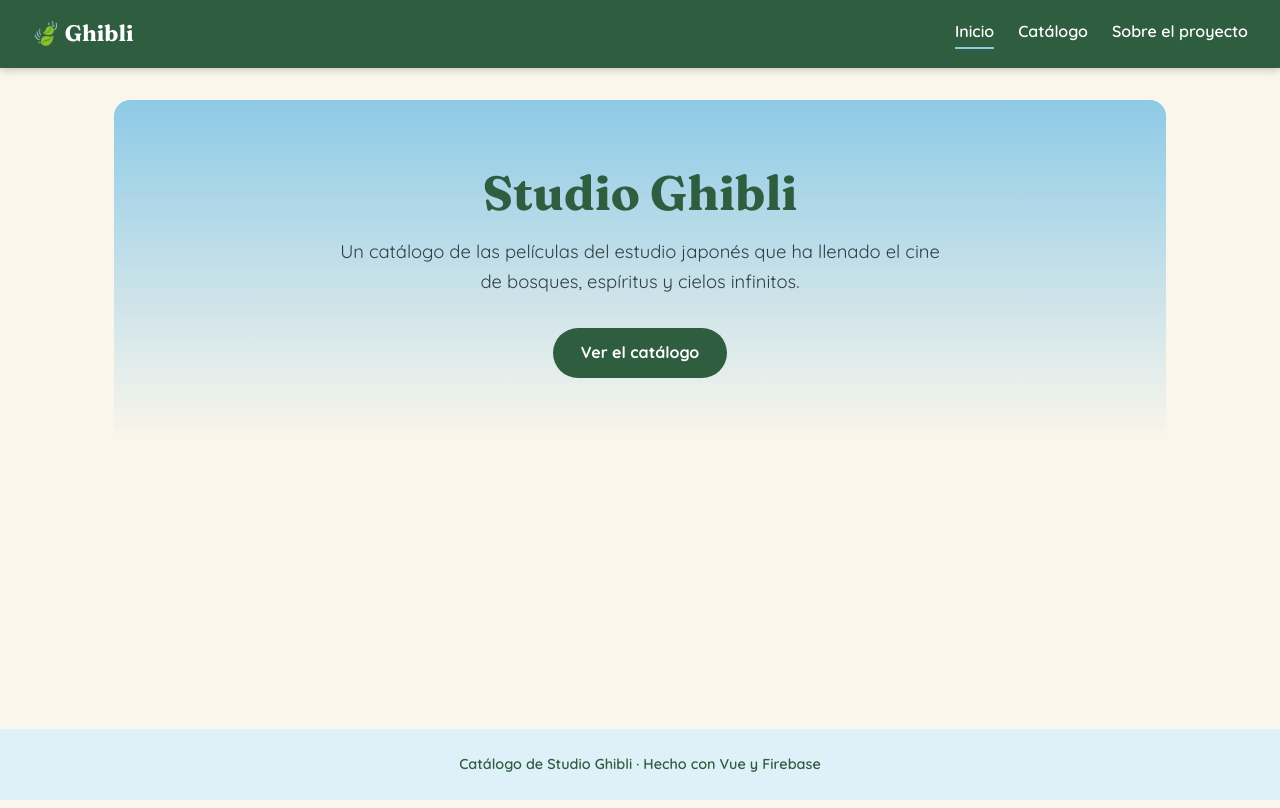
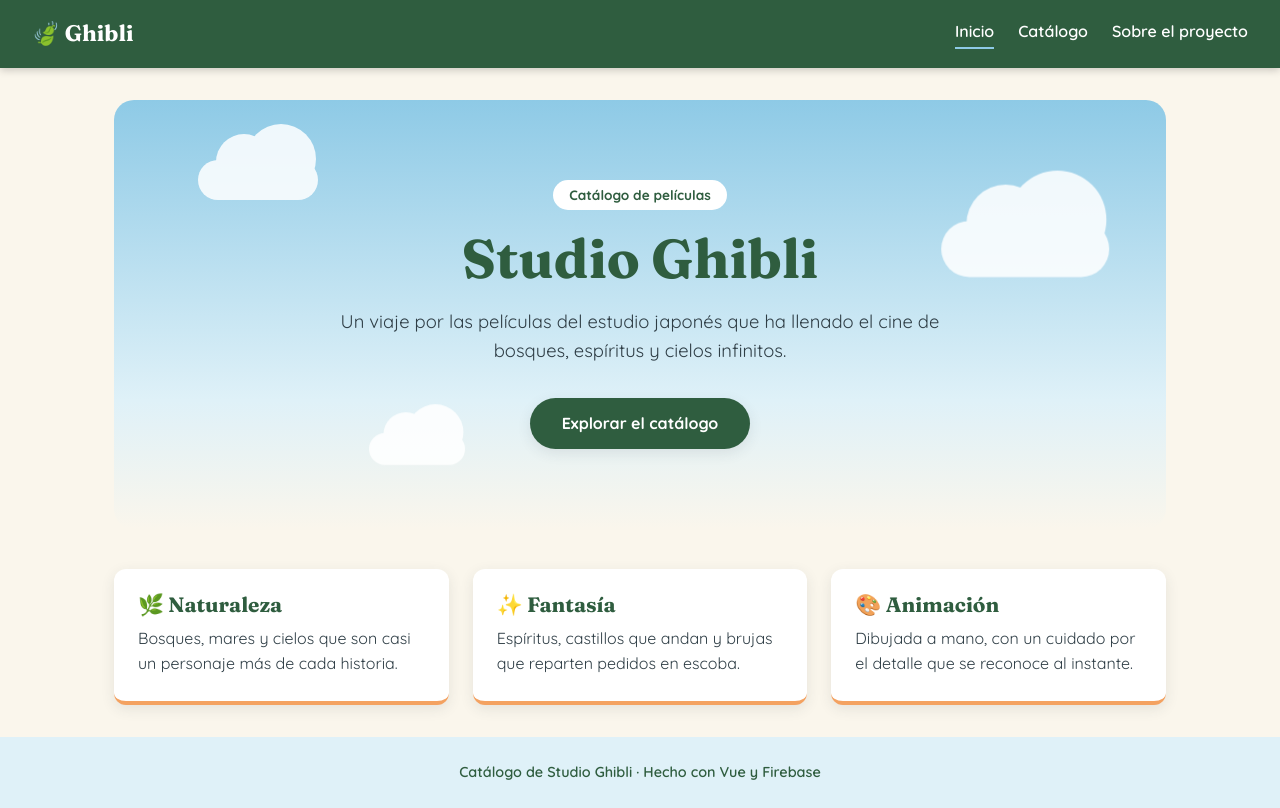
Before and after one commit to nico14c/catalogo-ghibli, a Vue app: page / in a window 1280 px wide. Built offline with nearby package versions, Linux system fonts and the light colour scheme.

Commit message:
Rediseñar portada, tarjetas y catálogo

```diff
--- a/src/components/MovieCard.vue
+++ b/src/components/MovieCard.vue
@@ -9,8 +9,9 @@
 
 <template>
   <article class="card">
+    <span class="anio">{{ pelicula.anio }}</span>
     <h2>{{ pelicula.titulo }}</h2>
-    <p class="meta">{{ pelicula.director }} · {{ pelicula.anio }}</p>
+    <p class="director">Dirigida por {{ pelicula.director }}</p>
     <p>{{ pelicula.descripcion }}</p>
   </article>
 </template>
@@ -18,10 +19,10 @@
 <style scoped>
 .card {
   background: white;
-  border-radius: 12px;
-  padding: 1.25rem;
-  border-top: 5px solid var(--verde);
-  box-shadow: 0 2px 8px rgba(0, 0, 0, 0.08);
+  border-radius: 14px;
+  padding: 1.5rem;
+  border-left: 6px solid var(--verde);
+  box-shadow: var(--sombra);
   transition:
     transform 0.2s,
     box-shadow 0.2s;
@@ -29,16 +30,26 @@
 
 .card:hover {
   transform: translateY(-4px);
-  box-shadow: 0 6px 16px rgba(0, 0, 0, 0.15);
+  box-shadow: 0 8px 20px rgba(47, 62, 70, 0.18);
+}
+
+.anio {
+  display: inline-block;
+  padding: 0.15rem 0.8rem;
+  margin-bottom: 0.6rem;
+  background: var(--cielo-claro);
+  color: var(--verde-oscuro);
+  font-weight: 700;
+  font-size: 0.85rem;
+  border-radius: 999px;
 }
 
 h2 {
   margin: 0 0 0.25rem;
-  font-size: 1.25rem;
-  color: var(--verde-oscuro);
+  font-size: 1.3rem;
 }
 
-.meta {
+.director {
   margin: 0 0 0.75rem;
   color: #6b7a80;
   font-size: 0.9rem;
--- a/src/views/CatalogView.vue
+++ b/src/views/CatalogView.vue
@@ -24,10 +24,36 @@
 <template>
   <main>
     <h1>Catálogo</h1>
+    <p class="intro">Las películas de Studio Ghibli, leídas en directo desde Firestore.</p>
 
-    <p v-if="cargando">Cargando películas...</p>
-    <p v-else-if="error">No se han podido cargar las películas. Inténtalo de nuevo más tarde.</p>
-    <p v-else-if="peliculas.length === 0">Todavía no hay películas en el catálogo.</p>
+    <p v-if="cargando" class="aviso">Cargando películas...</p>
+    <p v-else-if="error" class="aviso aviso-error">
+      No se han podido cargar las películas. Inténtalo de nuevo más tarde.
+    </p>
+    <p v-else-if="peliculas.length === 0" class="aviso">
+      Todavía no hay películas en el catálogo.
+    </p>
     <MovieList v-else :peliculas="peliculas" />
   </main>
 </template>
+
+<style scoped>
+.intro {
+  margin: 0 0 2rem;
+  font-size: 1.1rem;
+}
+
+.aviso {
+  padding: 1.25rem;
+  text-align: center;
+  background: var(--cielo-claro);
+  color: var(--verde-oscuro);
+  font-weight: 600;
+  border-radius: 12px;
+}
+
+.aviso-error {
+  background: #fde8e0;
+  color: #9c3d1d;
+}
+</style>
--- a/src/views/HomeView.vue
+++ b/src/views/HomeView.vue
@@ -5,26 +5,66 @@
 <template>
   <main>
     <section class="hero">
-      <h1>Studio Ghibli</h1>
-      <p class="lead">
-        Un catálogo de las películas del estudio japonés que ha llenado el cine de bosques,
-        espíritus y cielos infinitos.
-      </p>
-      <RouterLink to="/catalogo" class="boton">Ver el catálogo</RouterLink>
+      <div class="nube nube1"></div>
+      <div class="nube nube2"></div>
+      <div class="nube nube3"></div>
+
+      <div class="hero-contenido">
+        <p class="etiqueta">Catálogo de películas</p>
+        <h1>Studio Ghibli</h1>
+        <p class="lead">
+          Un viaje por las películas del estudio japonés que ha llenado el cine de bosques,
+          espíritus y cielos infinitos.
+        </p>
+        <RouterLink to="/catalogo" class="boton">Explorar el catálogo</RouterLink>
+      </div>
+    </section>
+
+    <section class="destacados">
+      <article class="destacado">
+        <h2>🌿 Naturaleza</h2>
+        <p>Bosques, mares y cielos que son casi un personaje más de cada historia.</p>
+      </article>
+      <article class="destacado">
+        <h2>✨ Fantasía</h2>
+        <p>Espíritus, castillos que andan y brujas que reparten pedidos en escoba.</p>
+      </article>
+      <article class="destacado">
+        <h2>🎨 Animación</h2>
+        <p>Dibujada a mano, con un cuidado por el detalle que se reconoce al instante.</p>
+      </article>
     </section>
   </main>
 </template>
 
 <style scoped>
 .hero {
+  position: relative;
+  overflow: hidden;
   text-align: center;
-  padding: 4rem 1rem;
-  background: linear-gradient(180deg, var(--cielo) 0%, var(--crema) 100%);
-  border-radius: 16px;
+  padding: 5rem 1.5rem;
+  border-radius: 20px;
+  background: linear-gradient(180deg, var(--cielo) 0%, var(--cielo-claro) 70%, var(--crema) 100%);
+}
+
+.hero-contenido {
+  position: relative;
+  z-index: 1;
+}
+
+.etiqueta {
+  display: inline-block;
+  margin: 0 0 1rem;
+  padding: 0.25rem 1rem;
+  background: white;
+  color: var(--verde-oscuro);
+  font-weight: 700;
+  font-size: 0.85rem;
+  border-radius: 999px;
 }
 
 .hero h1 {
-  font-size: 3rem;
+  font-size: 3.4rem;
   margin: 0 0 1rem;
 }
 
@@ -40,12 +80,100 @@
   color: white;
   text-decoration: none;
   font-weight: 700;
-  padding: 0.75rem 1.75rem;
+  padding: 0.8rem 2rem;
   border-radius: 999px;
-  transition: background 0.2s;
+  box-shadow: var(--sombra);
+  transition:
+    background 0.2s,
+    transform 0.2s;
 }
 
 .boton:hover {
   background: var(--verde);
+  transform: translateY(-2px);
+}
+
+.nube {
+  position: absolute;
+  width: 120px;
+  height: 40px;
+  background: white;
+  border-radius: 999px;
+  opacity: 0.85;
+  animation: flotar 10s ease-in-out infinite alternate;
+}
+
+.nube::before,
+.nube::after {
+  content: '';
+  position: absolute;
+  background: white;
+  border-radius: 50%;
+}
+
+.nube::before {
+  width: 56px;
+  height: 56px;
+  top: -26px;
+  left: 18px;
+}
+
+.nube::after {
+  width: 70px;
+  height: 70px;
+  top: -36px;
+  left: 48px;
+}
+
+.nube1 {
+  top: 14%;
+  left: 8%;
+}
+
+.nube2 {
+  top: 30%;
+  right: 10%;
+  scale: 1.4;
+  animation-delay: -4s;
+}
+
+.nube3 {
+  bottom: 14%;
+  left: 22%;
+  scale: 0.8;
+  animation-delay: -7s;
+}
+
+@keyframes flotar {
+  from {
+    transform: translateX(-18px);
+  }
+  to {
+    transform: translateX(18px);
+  }
+}
+
+.destacados {
+  display: grid;
+  grid-template-columns: repeat(auto-fit, minmax(220px, 1fr));
+  gap: 1.5rem;
+  margin-top: 2.5rem;
+}
+
+.destacado {
+  background: white;
+  padding: 1.5rem;
+  border-radius: 12px;
+  box-shadow: var(--sombra);
+  border-bottom: 4px solid var(--atardecer);
+}
+
+.destacado h2 {
+  margin: 0 0 0.5rem;
+  font-size: 1.3rem;
+}
+
+.destacado p {
+  margin: 0;
 }
 </style>
```
